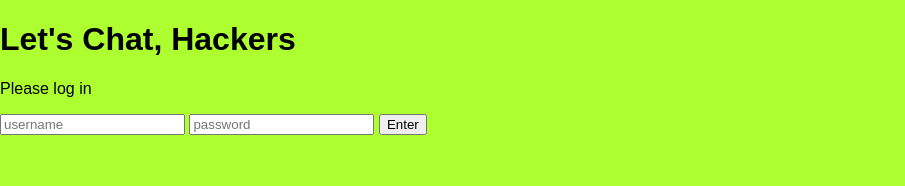
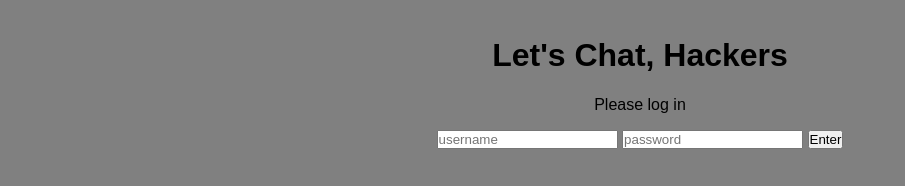
Before and after one commit to cvs181801/hackable-chat, a website: page client/index.html in a window 1280 px wide. Shown: the whole page, without its empty margins (0-905 px from the left). Drawn offline with Linux system fonts and the light colour scheme.

```diff
--- a/client/index.js
+++ b/client/index.js
@@ -1,2 +1,5 @@
 const submitBtn = document.getElementById("submit-btn");
 const chatArea = document.getElementById("chat-area");
+
+console.log(submitBtn)
+console.log(chatArea)
--- a/client/stylesheet.css
+++ b/client/stylesheet.css
@@ -1,10 +1,14 @@
 
 * {
     box-sizing: border-box;
+    padding: 0;
 }
 
 body {
     margin: 0 auto;
-    background-color: greenyellow;
+    background-color: grey;
     font-family:Arial, Helvetica, sans-serif;
+    padding: 1em;
+    align-items: center;
+    text-align: center;
 }
--- a/server.js
+++ b/server.js
@@ -0,0 +1,2 @@
+const express = require('express')
+const app = express()
```
Also changed, not shown: package.json (added, +23 -0 lines), 2 other files.
